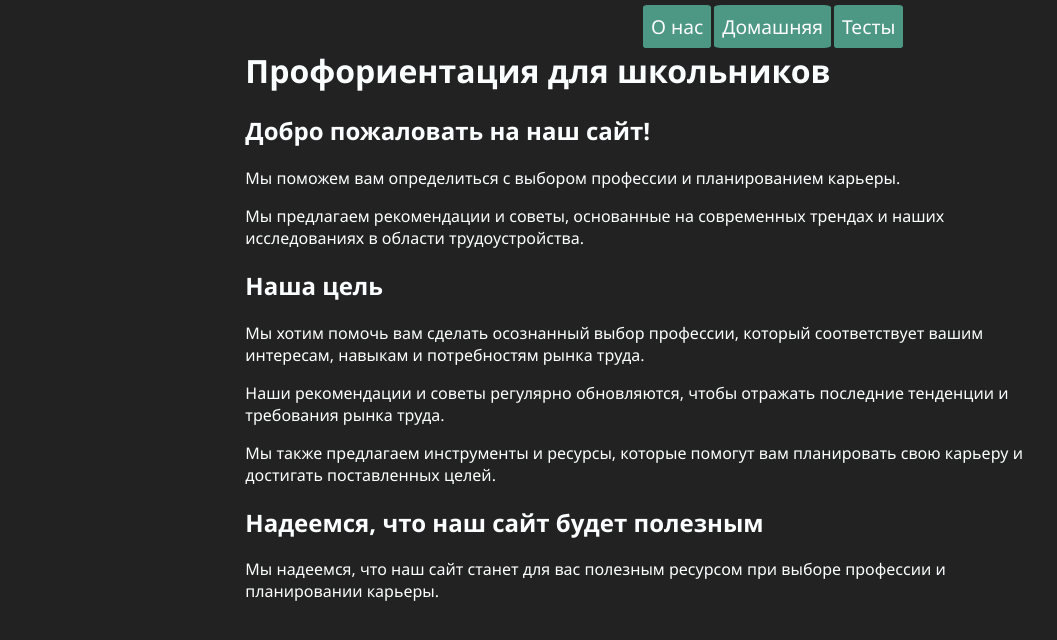
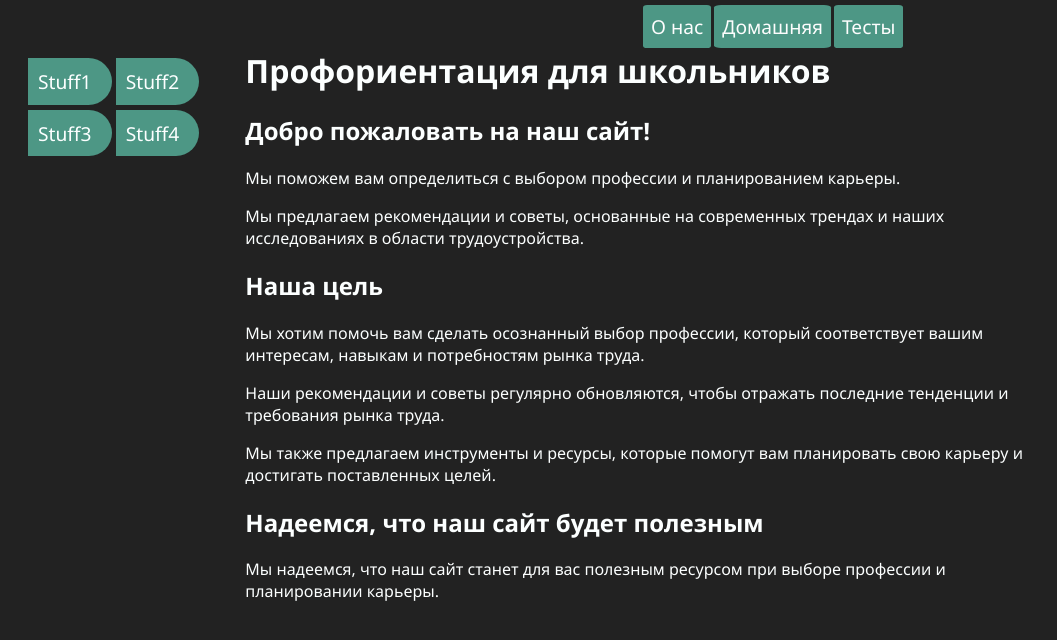
Before and after one commit to TheNickOfMax/ProfMax, a SvelteKit app: page /home in a window 1280 px wide. Shown: the top 640 px of the page, without its empty margins (0-1057 px from the left). Built offline with nearby package versions, Linux system fonts and the light colour scheme.

Commit message:
Added side panel

```diff
--- /dev/null
+++ b/src/components/SidePanel.svelte
@@ -0,0 +1,33 @@
+<script lang="ts">
+</script>
+
+<div class="panel">
+	<button>Stuff1</button>
+	<button>Stuff2</button>
+	<button>Stuff3</button>
+	<button>Stuff4</button>
+</div>
+
+<style lang="scss">
+	button {
+		background-color: #4d9785;
+		border-style: none;
+		border-top-right-radius: 50px;
+		border-bottom-right-radius: 50px;
+		margin-bottom: 5px;
+		height: fit-content;
+		font-size: larger;
+		padding-top: 5%;
+		padding-bottom: 5%;
+		padding-right: 20px;
+		padding-left: 10px;
+		transition: padding-left 0.5s ease;
+	}
+	.panel {
+		margin-top: 30px;
+		display: block;
+		:hover {
+			padding-left: 50%;
+		}
+	}
+</style>
--- a/src/routes/home/+page.svelte
+++ b/src/routes/home/+page.svelte
@@ -1,4 +1,5 @@
 <script lang="ts">
+	import SidePanel from '../../components/SidePanel.svelte';
 	import Welcome from '../../components/Welcome.svelte';
 </script>
 
@@ -6,7 +7,7 @@
 	<title>Домашняя</title>
 </head>
 <div class="col-container">
-	<div />
+	<SidePanel />
 	<Welcome />
 	<div />
 </div>
```
